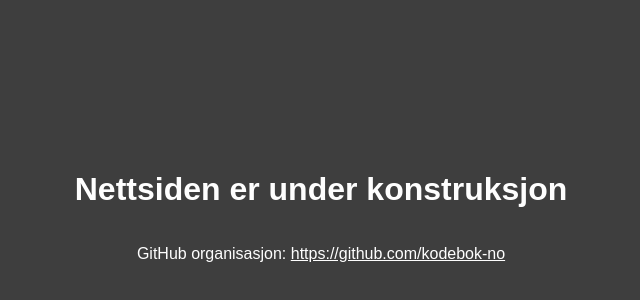
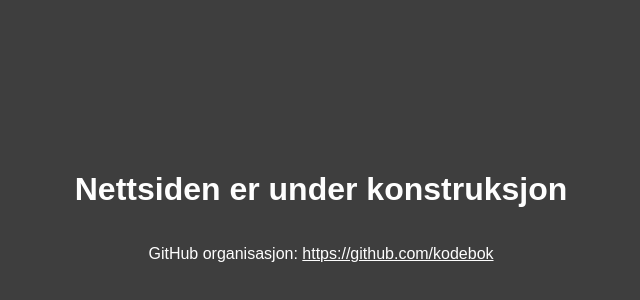
Before and after one commit to kodebok/kodebok.no, a plain HTML site: page docs/index.html in a window 1280 px wide. Shown: the part 194-494 px from the top of the page, 319-959 px from the left. Drawn offline with Linux system fonts and the light colour scheme.

Commit message:
Update index.html

```diff
--- a/docs/index.html
+++ b/docs/index.html
@@ -13,7 +13,7 @@
 <body>
 <main>
     <h1>Nettsiden er under konstruksjon</h1>
-    <p>GitHub organisasjon: <a href="https://github.com/kodebok-no">https://github.com/kodebok-no</a></p>
+    <p>GitHub organisasjon: <a href="https://github.com/kodebok">https://github.com/kodebok</a></p>
 </main>
 </body>
 </html>
```
